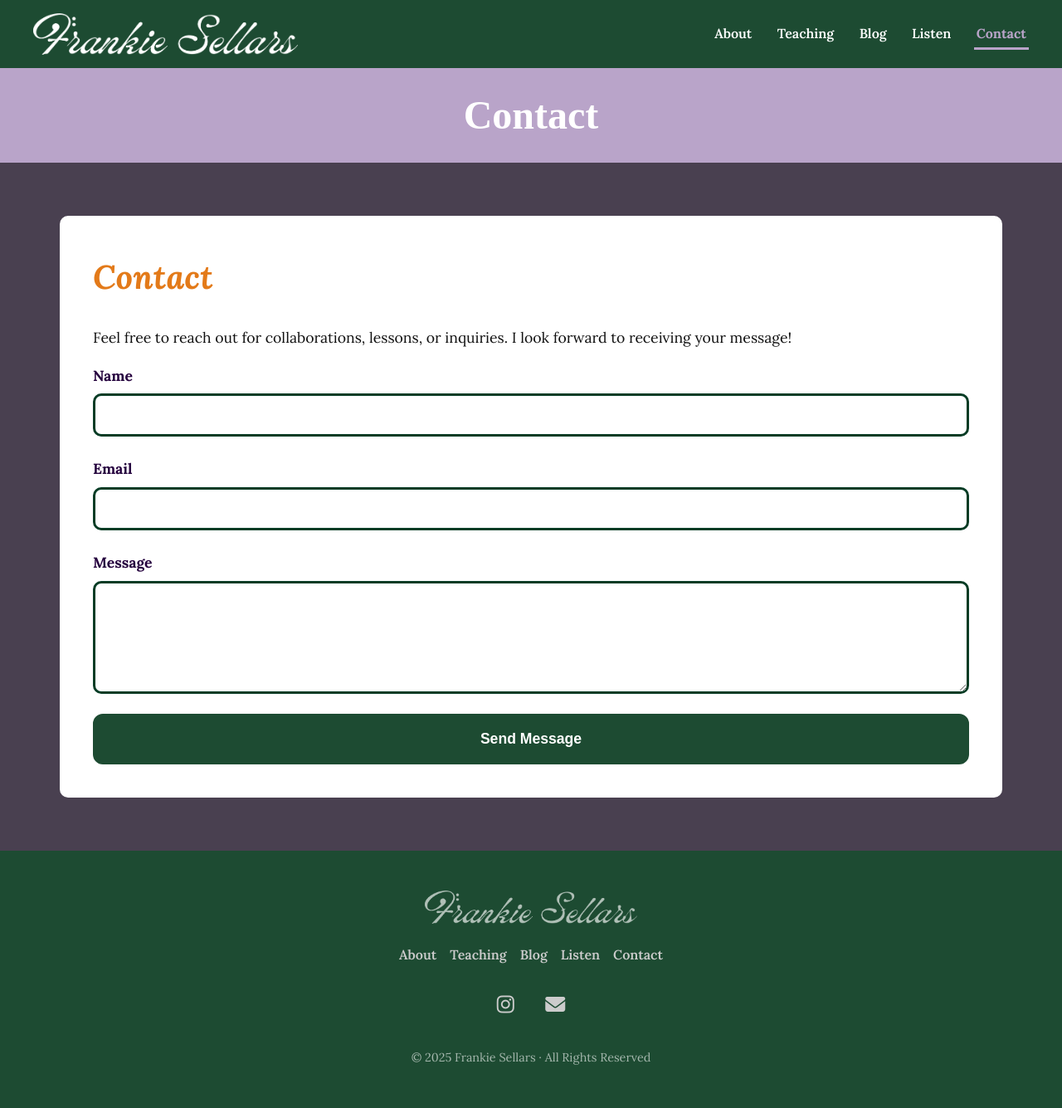
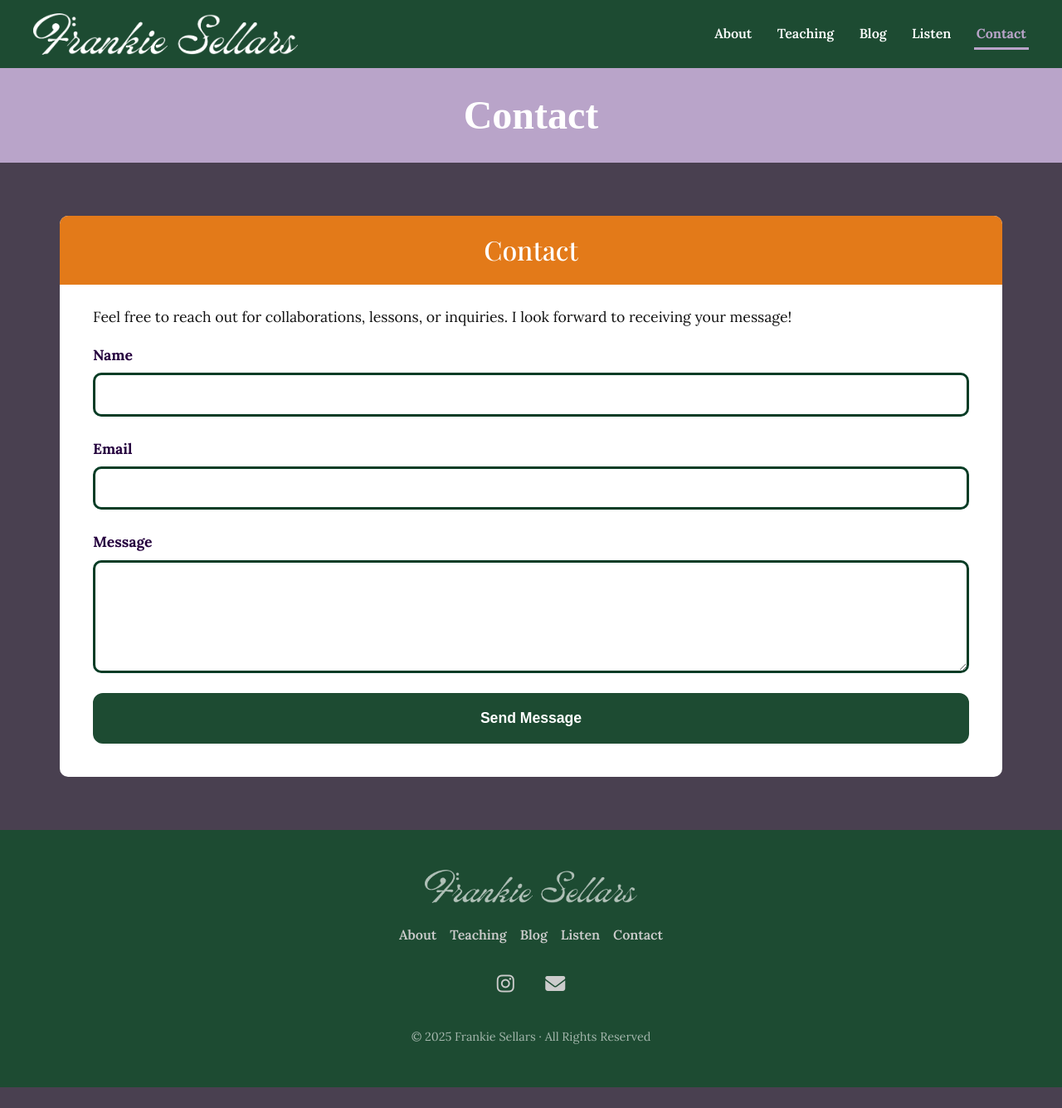
Before and after one commit to hintonfj/frankiesellars, a Jekyll site: the page built from contact.html, in a window 1280 px wide. Shown: the whole page at 83% size. Built offline with Jekyll 4.4.1, drawn with Linux system fonts in a browser that asks for light colours; some web fonts are replaced; after the commit the page ends 1310 px from its top, so only the background shows below that.

```diff
--- a/contact.html
+++ b/contact.html
@@ -9,7 +9,7 @@ title: Contact
 
 <main class="page">
   <div class="content-box">
-    <h1>Contact</h1>
+    <h2>Contact</h2>
     <p>Feel free to reach out for collaborations, lessons, or inquiries. I look forward to receiving your message!</p>
 
     <form class="contact-form">
```
